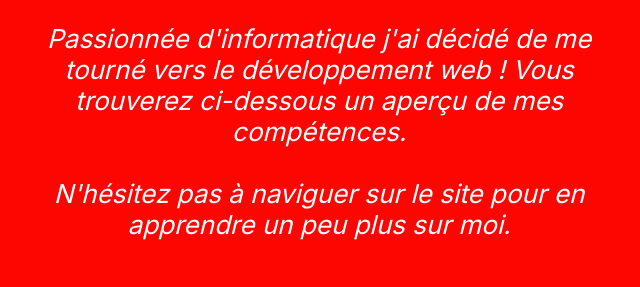
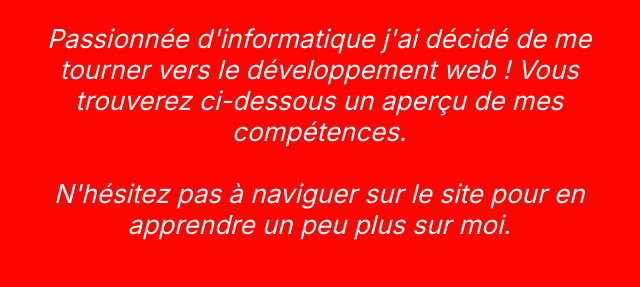
Before and after one commit to m19m99/m19m99.github.io, a plain HTML site: page index.html in a window 1280 px wide. Shown: the part 212-499 px from the top of the page, 65-705 px from the left. Drawn offline with Linux system fonts and the light colour scheme.

Commit message:
Update index.html

```diff
--- a/index.html
+++ b/index.html
@@ -45,7 +45,7 @@
 
                 <h1 id="titre">Bienvenue je suis MyriamDW, <br> développeuse web</h1>
 
-                <p>Passionnée d'informatique j'ai décidé de me tourné vers le développement web ! Vous trouverez ci-dessous un aperçu de mes compétences.<br>
+                <p>Passionnée d'informatique j'ai décidé de me tourner vers le développement web ! Vous trouverez ci-dessous un aperçu de mes compétences.<br>
                     <br>
                     N'hésitez pas à
                     naviguer sur le site pour en apprendre un peu plus sur moi.
```
